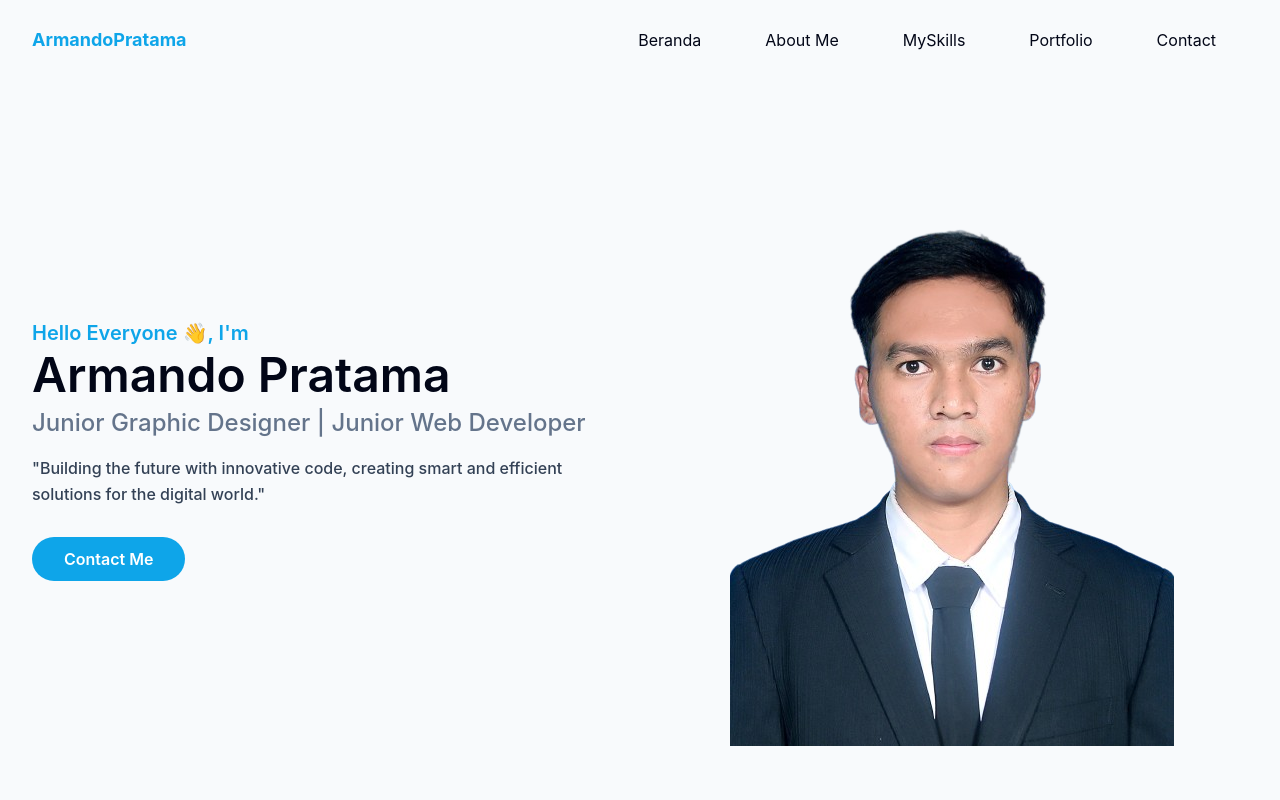
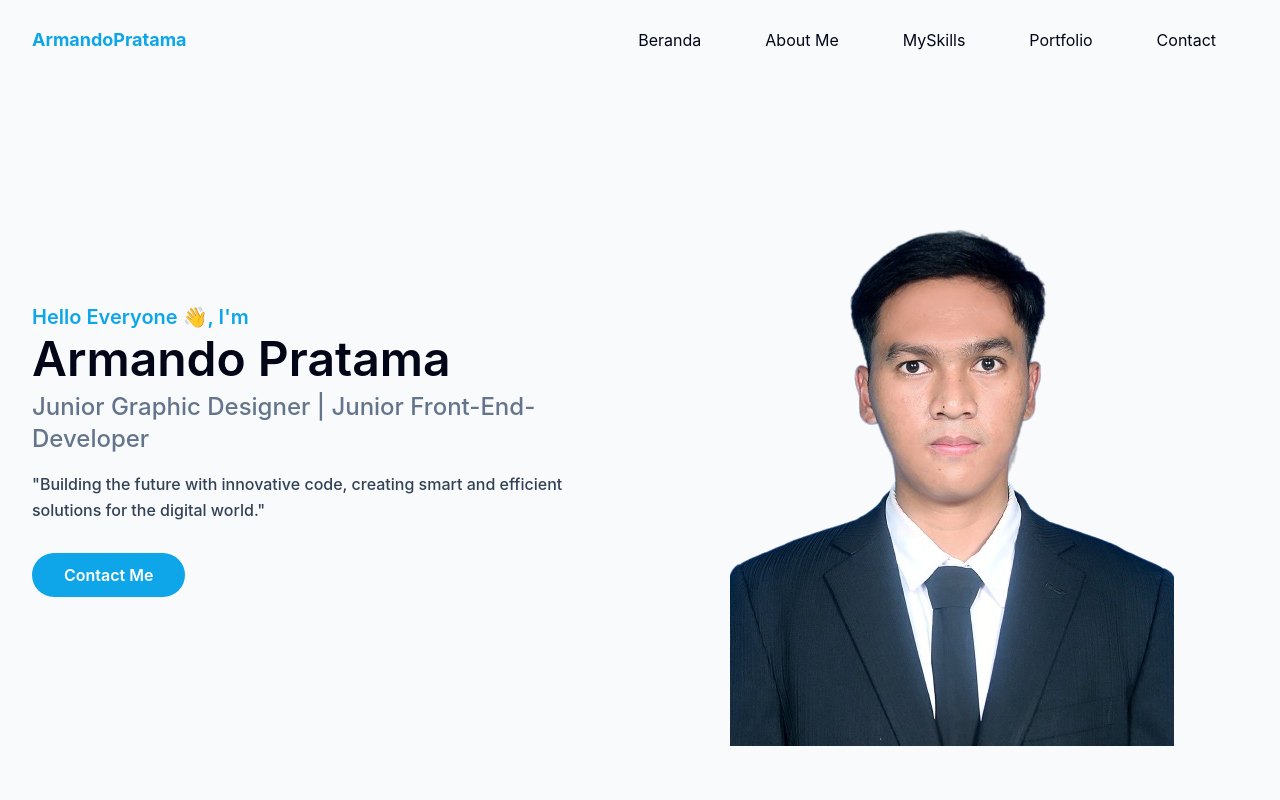
Before and after one commit to ArmandoPratama24/Portfolio, a website: page index.html in a window 1280 px wide. Shown: the top 800 px of the page. Drawn offline with Linux system fonts and the light colour scheme.

Commit message:
perubahan Di section hero

```diff
--- a/index.html
+++ b/index.html
@@ -60,7 +60,7 @@
         <div class="flex flex-wrap">
             <div class="w-full self-center px-4 lg:w-1/2 ">
                 <h1 class="text-base font-semibold text-primary md:text-xl">Hello Everyone 👋, I'm <span class="block fot-Bold text-dark text-4xl mt-1 mb-2 lg:text-5xl">Armando Pratama</span></h1>
-                <h2 class="font-medium text-secondary text-lg mb-4 lg:text-2xl">Junior Graphic Designer | Junior Web Developer</h2>
+                <h2 class="font-medium text-secondary text-lg mb-4 lg:text-2xl">Junior Graphic Designer | Junior Front-End-Developer</h2>
                 <p class="font-medium text-slate-700 mb-10 leading-relaxed">"Building the future with innovative code, creating smart and efficient solutions for the digital world."</p>
 
                 <a href="#" class="text-base font-semibold text-white bg-primary py-3 px-8 rounded-full hover:shadow-lg hover:opacity-80 transition duration-300 ease-in-out">Contact Me</a>
```
